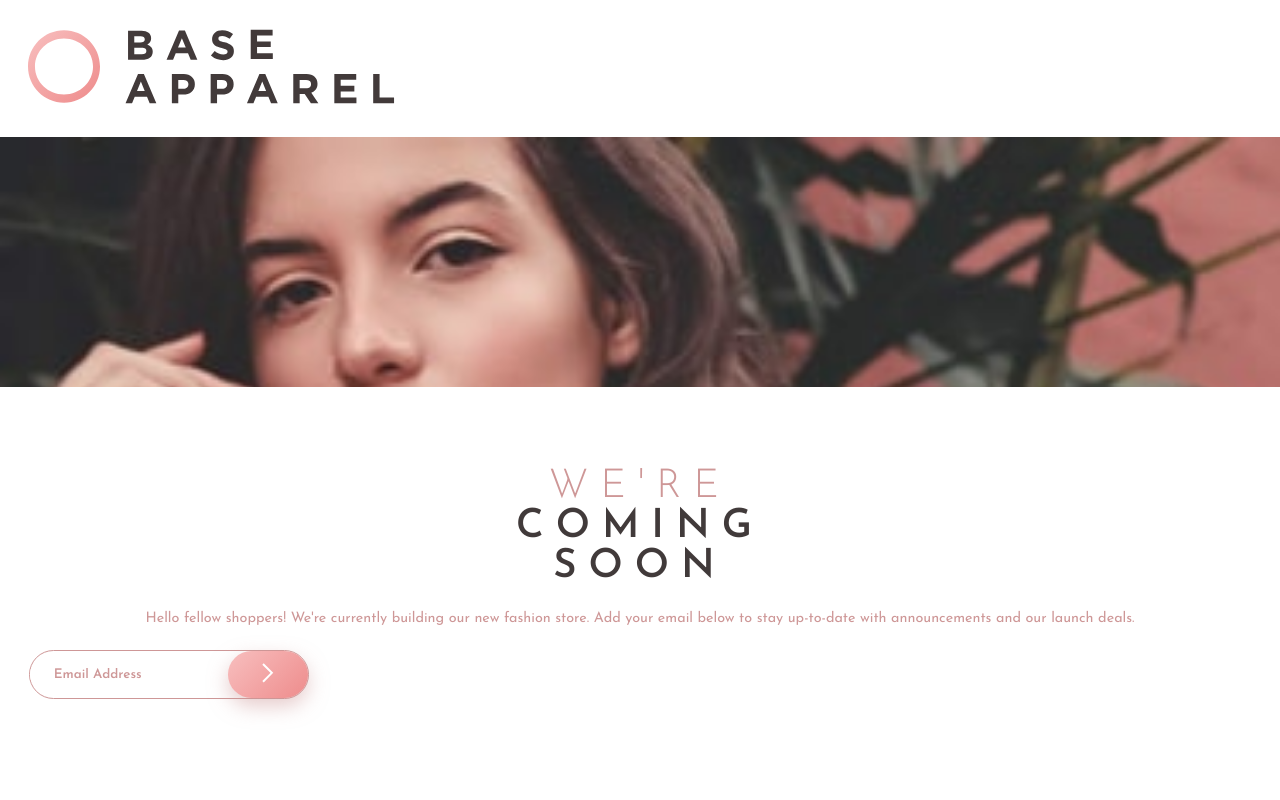
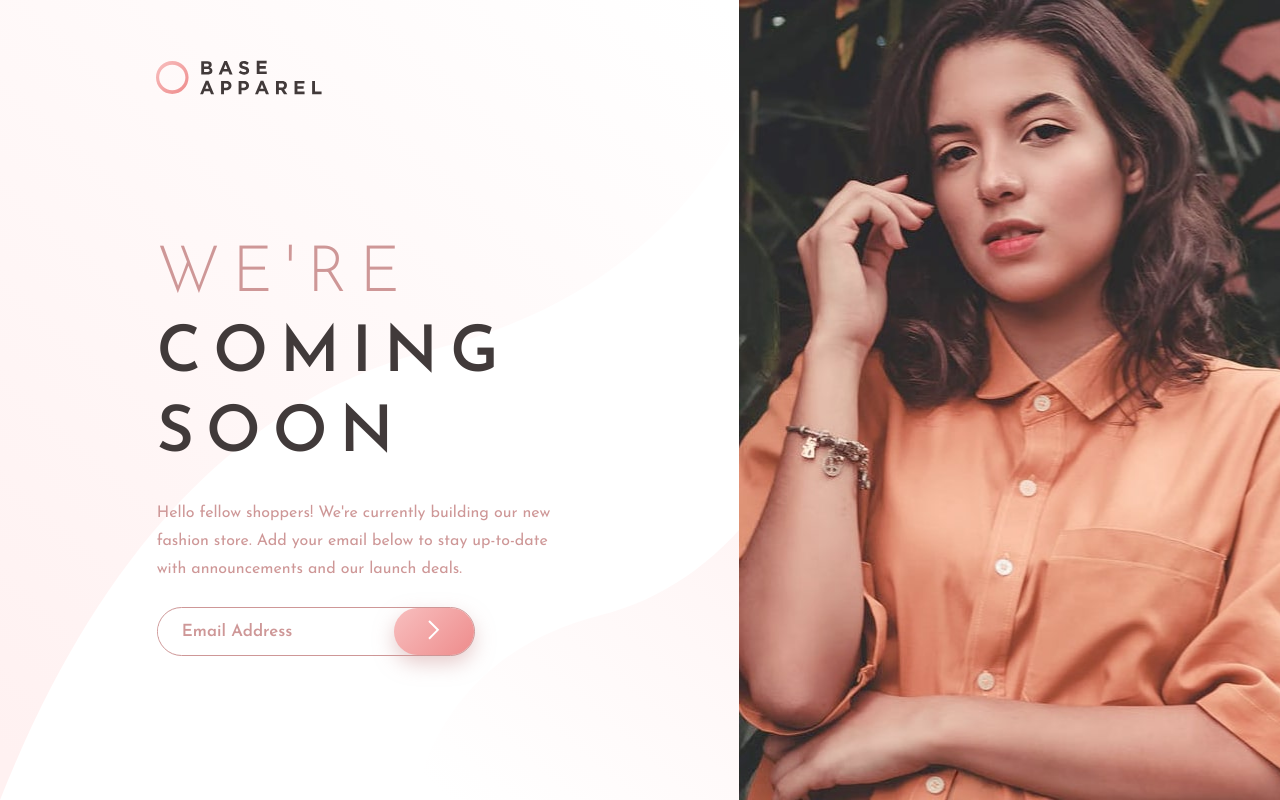
Before and after one commit to b4n1y4/base-apparel-coming-soon, a plain HTML site: page index.html in a window 1280 px wide. Drawn offline with Linux system fonts and the light colour scheme.

Commit message:
desktop layout complete

```diff
--- a/index.html
+++ b/index.html
@@ -28,11 +28,11 @@
   </head>
   <body>
     <main class="container grid">
-      <div class="logo-container">
+      <div class="logo-container grid-left">
         <img src="./images/logo.svg" class="logo" alt="logo" />
       </div>
-      <div class="hero-img"></div>
-      <div class="text">
+      <div class="hero-img grid-right"></div>
+      <div class="text grid-left">
         <p class="heading">
           <span class="pink-text">We're</span> <br />
           coming <br />
--- a/style.css
+++ b/style.css
@@ -10,7 +10,6 @@
 body {
   width: 100%;
   font-size: 16px;
-  /* background-color: hsl(0, 100%, 98%); */
 }
 
 .pink-text {
@@ -34,13 +33,13 @@ body {
 
 .text {
   padding: 5rem 1.8rem;
+  text-align: center;
 }
 
 .heading {
   font-size: 2.5rem;
   line-height: 2.5rem;
   text-transform: uppercase;
-  text-align: center;
   letter-spacing: 0.75rem;
   font-weight: 600;
   color: hsl(0, 6%, 24%);
@@ -54,18 +53,16 @@ p.main-text {
   font-size: 0.9rem;
   font-weight: 400;
   margin: 1.5rem 0;
-  text-align: center;
 }
 
 .input-container {
-  /* background-color: yellow; */
+  background-color: white;
   border: 1px solid hsl(0, 36%, 70%);
   display: flex;
   justify-content: space-between;
   align-items: center;
   width: fit-content;
   border-radius: 50px;
-  /* overflow: hidden; */
 }
 
 input {
@@ -76,20 +73,18 @@ input {
   border-radius: 50px;
   color: hsl(0, 6%, 24%);
   font-weight: 600;
+  font-size: 1.05rem;
 }
 ::placeholder {
-  /* Chrome, Firefox, Opera, Safari 10.1+ */
   color: hsl(0, 36%, 70%);
   opacity: 1; /* Firefox */
 }
 
 :-ms-input-placeholder {
-  /* Internet Explorer 10-11 */
   color: hsl(0, 36%, 70%);
 }
 
 ::-ms-input-placeholder {
-  /* Microsoft Edge */
   color: hsl(0, 36%, 70%);
 }
 
@@ -102,12 +97,13 @@ button {
   cursor: pointer;
   background-image: linear-gradient(135deg, hsl(0, 80%, 86%), hsl(0, 74%, 74%));
   box-shadow: 0 8px 20px hsla(0, 36%, 70%, 0.5);
+  transition: background-image 0.1s linear, box-shadow 0.1s linear;
 }
 
 button:hover {
   background-image: linear-gradient(
     135deg,
-    /* hsl(0, 0%, 100%), */ hsl(0, 100%, 98%),
+    hsl(0, 100%, 98%),
     hsl(0, 80%, 86%)
   );
   box-shadow: 0 8px 20px hsl(0, 36%, 70%);
@@ -125,3 +121,48 @@ button:hover {
   font-weight: 600;
   display: none;
 }
+
+@media screen and (min-width: 1000px) {
+  body {
+    width: 100%;
+    background-image: url('./images/bg-pattern-desktop.svg');
+    background-repeat: no-repeat;
+  }
+  .grid {
+    display: grid;
+    grid-template-columns: 53% auto;
+    grid-template-areas: "a c" "b c";
+    width: 90%;
+    float: right;
+    height: 100vh;
+  }
+  .grid-left {
+    margin: 0;
+  }
+
+  .logo {
+    width: 30%;
+  }
+  .logo-container {
+    display: flex;
+    align-items: center;
+    justify-content: flex-start;
+  }
+  .hero-img {
+    background-image: url("./images/hero-desktop.jpg");
+    grid-area: c;
+    height: 100vh;
+  }
+  .text {
+    width: 75%;
+    text-align: left;
+  }
+  .heading {
+    font-size: 4rem;
+    line-height: 5rem;
+  }
+  p.main-text {
+    font-size: 1rem;
+    line-height: 1.75rem;
+  }
+}
```
